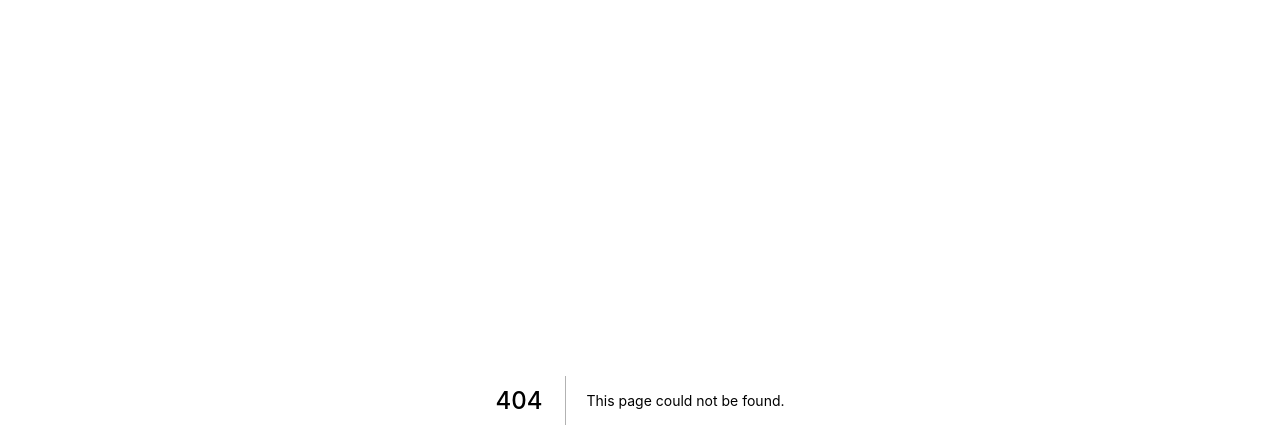
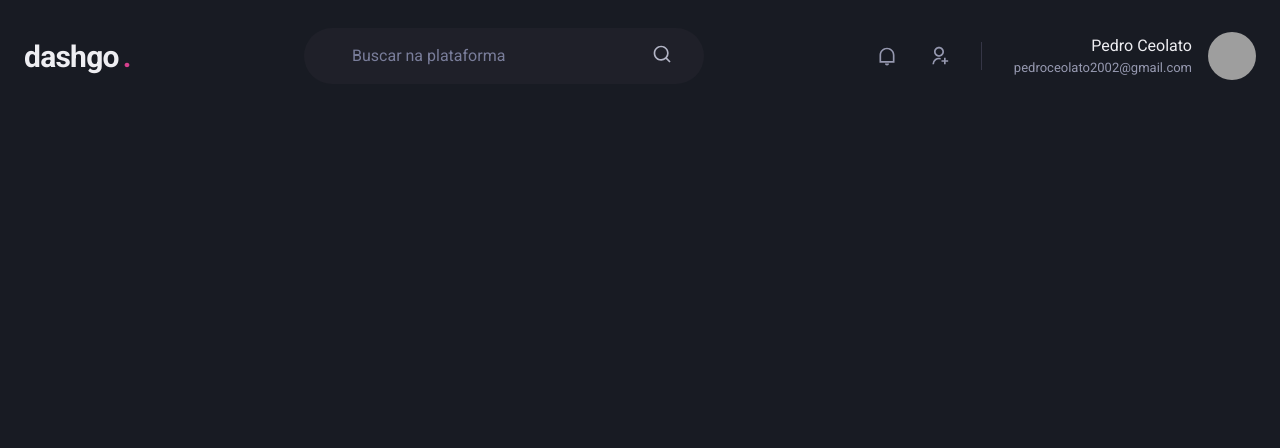
Before and after one commit to pceolato/dashgo, a Next.js app: page /dashboard in a window 1280 px wide. Before the commit this address had no page. Shown: the top 448 px of the page. Built offline with nearby package versions, Linux system fonts and the light colour scheme; grey boxes are pictures that could not be loaded.

Commit message:
feat: componente Header

```diff
--- a/package.json
+++ b/package.json
@@ -16,7 +16,8 @@
     "framer-motion": "^6.3.16",
     "next": "12.2.0",
     "react": "18.2.0",
-    "react-dom": "18.2.0"
+    "react-dom": "18.2.0",
+    "react-icons": "^4.4.0"
   },
   "devDependencies": {
     "@types/node": "^18.0.1",
--- /dev/null
+++ b/src/components/Header.tsx
@@ -0,0 +1,81 @@
+import { Flex, Input, Text, Icon, HStack, Box, Avatar } from '@chakra-ui/react'
+import { RiNotificationLine, RiSearchLine, RiUserAddLine } from 'react-icons/ri'
+
+export function Header() {
+    return (
+        <Flex
+            as="header"
+            w="100%"
+            maxWidth={1480}
+            h="20" //espaçamento x4(80px)
+            mx="auto"
+            mt="4"
+            px="6"
+            align="center"
+        >
+            <Text
+                fontSize="3xl"
+                fontWeight="bold"
+                letterSpacing="tight"
+                w="64"
+            >
+                dashgo
+                <Text  as="span" ml="1" color="pink.500">.</Text>
+            </Text>
+
+            <Flex
+                as="label"
+                flex="1"
+                py="4"
+                px="8"
+                ml="6"
+                maxWidth={400}
+                alignSelf="center"
+                color="gray.200"
+                position="relative"
+                bg="gray.800"
+                borderRadius="full"
+            >
+                <Input
+                    color="gray"
+                    variant="unstyled"
+                    px="4"
+                    mr="4"
+                    placeholder="Buscar na plataforma"
+                    _placeholder={{color: 'gray.400'}}
+                />
+
+                <Icon as={RiSearchLine} fontSize="20"/>
+            </Flex>
+
+            <Flex
+                align="center"
+                ml="auto"
+            >
+                <HStack
+                    spacing="8"
+                    mx="8"
+                    pr="8"
+                    py="1"
+                    color="gray.300"
+                    borderRightWidth={1}
+                    borderColor="gray.700"
+                >
+                    <Icon as={RiNotificationLine} fontSize="20"/>
+                    <Icon as={RiUserAddLine} fontSize="20"/>
+                </HStack>
+
+                <Flex align="center">
+                    <Box mr="4" textAlign="right">
+                        <Text>Pedro Ceolato</Text>
+                        <Text color="gray.300" fontSize="small">
+                            pedroceolato2002@gmail.com
+                        </Text>
+                    </Box>
+
+                    <Avatar size="md" name="Pedro Ceolato" src="https://github.com/pceolato.png"/>
+                </Flex>
+            </Flex>
+        </Flex>
+    )
+}
--- /dev/null
+++ b/src/pages/dashboard.tsx
@@ -0,0 +1,7 @@
+import { Header } from "../components/Header";
+
+export default function Dashboard() {
+    return (
+        <Header />
+    )
+}
```
Also changed, not shown: 1 other file (tests, documents, lock files or other folders).
